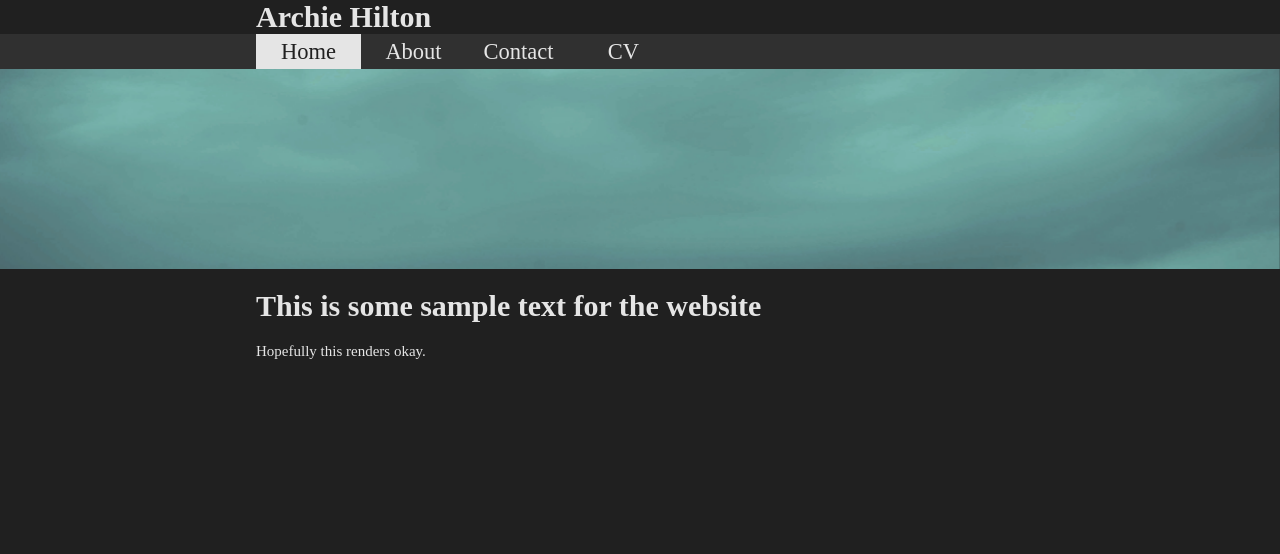
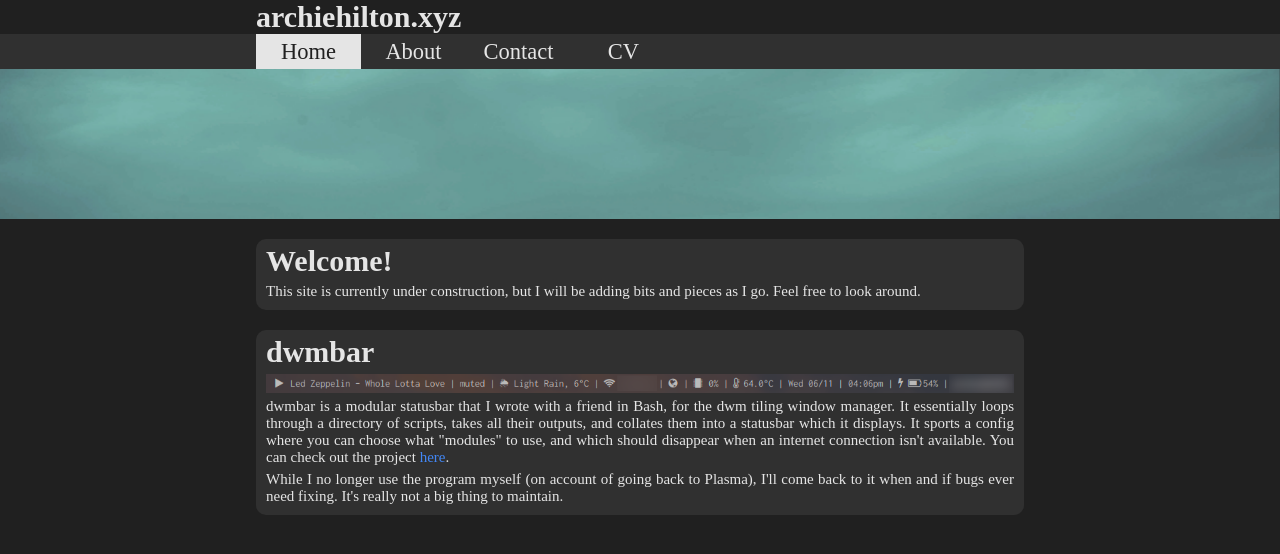
Before and after one commit to thytom/archiehilton.xyz, a PHP site: page / in a window 1280 px wide. Shown: the top 554 px of the page. Run offline with PHP 8.4, Linux system fonts and the light colour scheme.

Commit message:
Updated the style and content a bit

```diff
--- a/index.html
+++ b/index.html
@@ -10,21 +10,41 @@
 	<header>
 		<!-- <img id="profile" src="img/profile.jpg" alt="Profile Picture"> -->
 
-		<h1 id="title">Archie Hilton</h1>
+		<h1 id="title">archiehilton.xyz</h1>
 	</header>
 
 	<nav id="topnav">
 		<a class="currentLink" href="index.html">Home</a>
-		<a href="index.html">About</a>
-		<a href="index.html">Contact</a>
+		<a href="about.html">About</a>
+		<a href="contact.html">Contact</a>
 		<a href="index.html">CV</a>
 	</nav>
 
 	<div id="banner"></div>
 
 	<main>
-		<h1>This is some sample text for the website</h1>
-		<p>Hopefully this renders okay.</p>
+		<div id="post">
+			<h1>Welcome!</h1>
+			<p>This site is currently under construction, but I will be adding
+			bits and pieces as I go. Feel free to look around.</p>
+		</div>
+		<div id="post">
+			<h1>dwmbar</h1>
+			<img class="centered" src="img/index-dwmbar.png" alt="dwmbar">
+
+			<p>dwmbar is a modular statusbar that I wrote with a friend in Bash,
+			for the dwm tiling window manager. It essentially loops through a
+			directory of scripts, takes all their outputs, and collates them
+			into a statusbar which it displays. It sports a config where you can
+			choose what "modules" to use, and which should disappear when an
+			internet connection isn't available. You can check out the project
+				<a href="https://www.github.com/thytom/dwmbar">here</a>.
+			</p>
+
+			<p>While I no longer use the program myself (on account of going
+			back to Plasma), I'll come back to it when and if bugs ever need
+			fixing. It's really not a big thing to maintain.</p>
+		</div>
 	</main>
 
 </body>
--- a/style/index.css
+++ b/style/index.css
@@ -79,7 +79,7 @@ header {
 #banner {
 	background-image: url("../img/banner.jpg");
 
-	height:			200px;
+	height:			150px;
 
 	background-attachment:	fixed;
 	background-position:	center;
@@ -88,6 +88,56 @@ header {
 }
 
 main {
+	text-align: justify;
 	padding-left:	20%;
 	padding-right:	20%;
 }
+
+#post {
+	margin-top: 20px;
+	border-radius: 10px;
+	padding: 10px;
+	background: #303030;
+	color:		#e5e5e5;
+	padding-top: 5px;
+}
+
+#post > h1 {
+	margin: 0;
+	margin-bottom: 5px;
+}
+
+#post > p {
+	padding: 0;
+	margin: 0;
+	margin-top: 5px;
+}
+
+#post > .centered {
+	display: block;
+	width:100%;
+
+}
+
+a {
+	text-decoration:	none;
+}
+
+a:active{
+	/* color:			#e5e5e5; */
+	color:			#4287f5;
+}
+
+a:link {
+	/* color:			#e5e5e5; */
+	color:			#4287f5;
+}
+
+a:visited {
+	color:			#bf13a3;
+}
+
+a:hover {
+	/* background:		#e5e5e5; */
+	color:			#e5e5e5;
+}
```
Also changed, not shown: about.html (added, +82 -0 lines), contact.html (added, +32 -0 lines), img/index-dwmbar.png (added), 1 other file.
